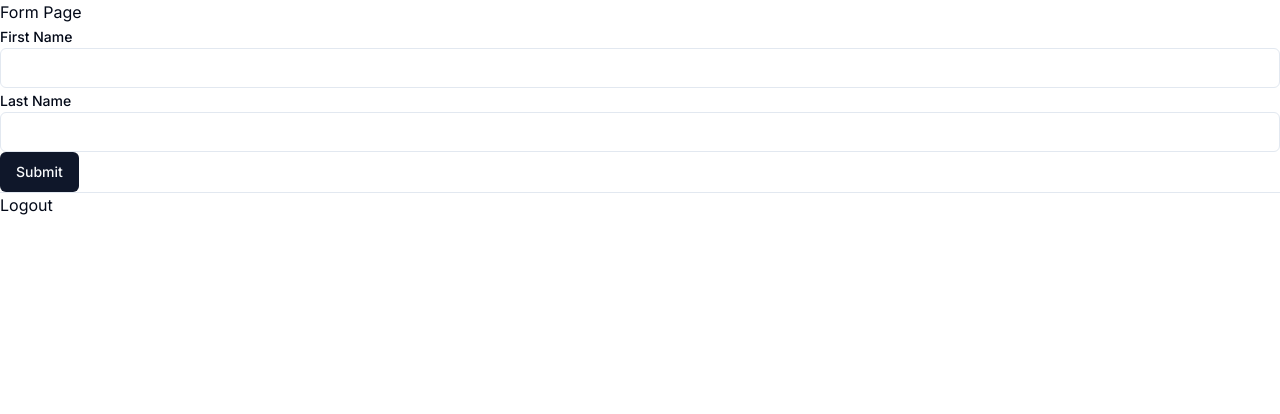
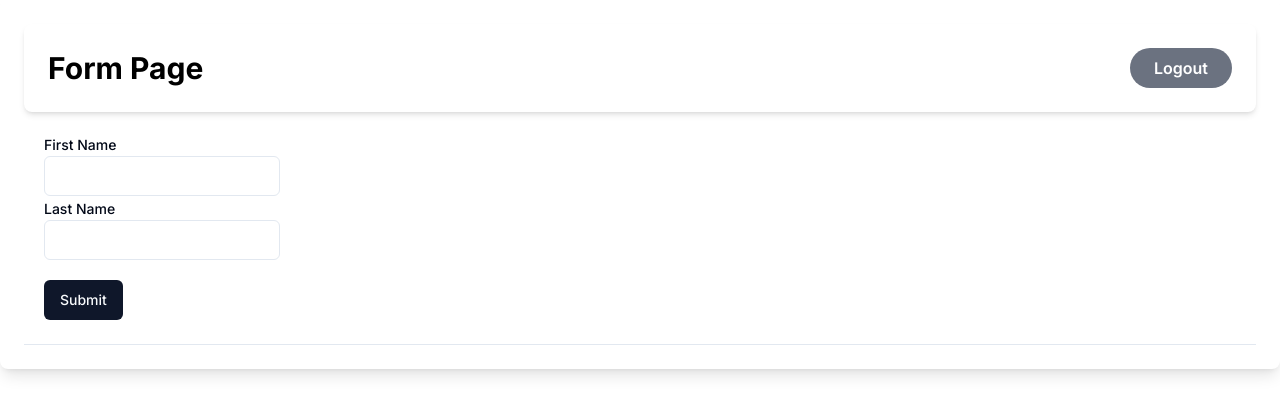
Before and after one commit to dennisstilllearn/technical_test, a Next.js app: page /form in a window 1280 px wide. Shown: the top 414 px of the page. Built offline with nearby package versions, Linux system fonts and the light colour scheme.

Commit message:
styling form page

```diff
--- a/src/app/form/page.tsx
+++ b/src/app/form/page.tsx
@@ -1,9 +1,9 @@
-'use client';
-import {logout} from "@/actions/logout";
-import {FormModel, FormSchema} from "@/components/form/types";
-import {useFormGen} from "@/components/form/useFormGen";
-import {FormGenerator} from "@/components/form/FormGenerator";
-import {Button} from "@/components/ui/button";
+"use client";
+import { logout } from "@/actions/logout";
+import { FormModel, FormSchema } from "@/components/form/types";
+import { useFormGen } from "@/components/form/useFormGen";
+import { FormGenerator } from "@/components/form/FormGenerator";
+import { Button } from "@/components/ui/button";
 
 export default function FormPage() {
   const schema = {
@@ -12,27 +12,21 @@ export default function FormPage() {
       {
         name: "first_name",
         type: "text",
-                label: {text: "First Name"},
-                rules: [{name: "required"}]
+        label: { text: "First Name" },
+        rules: [{ name: "required" }],
       },
       {
         name: "last_name",
         type: "text",
-                label: {text: "Last Name"},
-                rules: [{name: "required"}]
+        label: { text: "Last Name" },
+        rules: [{ name: "required" }],
       },
     ],
   } as FormSchema;
 
-    const {
-        state,
-        model,
-        updateModelValue,
-        handleSubmit
-    }
-        = useFormGen({
+  const { state, model, updateModelValue, handleSubmit } = useFormGen({
     schema: schema,
-        model: {first_name: "", last_name: ""}
+    model: { first_name: "", last_name: "" },
   });
 
   // const handleSubmit = (e: React.FormEvent<HTMLFormElement>) => {
@@ -42,19 +36,37 @@ export default function FormPage() {
 
   const logSubmit = async (model: FormModel) => {
     console.log(model);
-    }
+  };
   // TODO: Challenge #2: Browser console is throwing a warning. Fix it.
   return (
     <>
-            <h1>Form Page</h1>
+      <div className="container mx-auto p-6 bg-white shadow-lg rounded-lg">
+        <div className="flex justify-between items-center p-6 bg-white shadow-md rounded-lg">
+          <h1 className="text-3xl font-bold text-black text-left">Form Page</h1>
+          <form action={logout} className="text-right">
+            <button
+              type="submit"
+              className="px-6 py-2 bg-gray-500 text-white font-semibold rounded-full hover:bg-gray-600"
+            >
+              Logout
+            </button>
+          </form>
+        </div>
+        <div className="flex gap-8 mb-6 ml-5 mt-5">
           <form onSubmit={handleSubmit(logSubmit)}>
-                <FormGenerator schema={schema} state={state} model={model} updateModelValue={updateModelValue}/>
-                <Button type={"submit"}>Submit</Button>
+            <FormGenerator
+              schema={schema}
+              state={state}
+              model={model}
+              updateModelValue={updateModelValue}
+            />
+            <Button className="mt-5" type={"submit"}>
+              Submit
+            </Button>
           </form>
+        </div>
         <hr />
-            <form action={logout}>
-            <button type={"submit"}>Logout</button>
-            </form>
+      </div>
     </>
-    )
+  );
 }
```
Lines whose indentation alone changed are shown as unchanged.
